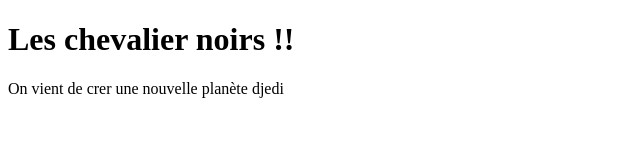
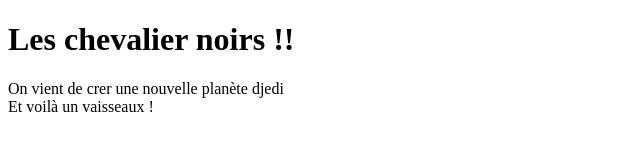
Before and after one commit to bessemardhaoui/Git-hub-discovery, a plain HTML site: page index.html in a window 1280 px wide. Shown: the whole page, without its empty margins (0-640 px from the left). Drawn offline with Linux system fonts and the light colour scheme.

Commit message:
commit nouvelle branche

```diff
--- a/index.html
+++ b/index.html
@@ -11,5 +11,9 @@
         On vient de crer une nouvelle planète djedi
     </div>
 
+    <div>
+        Et voilà un vaisseaux !
+    </div>
+
 </body>
 </html>
```
